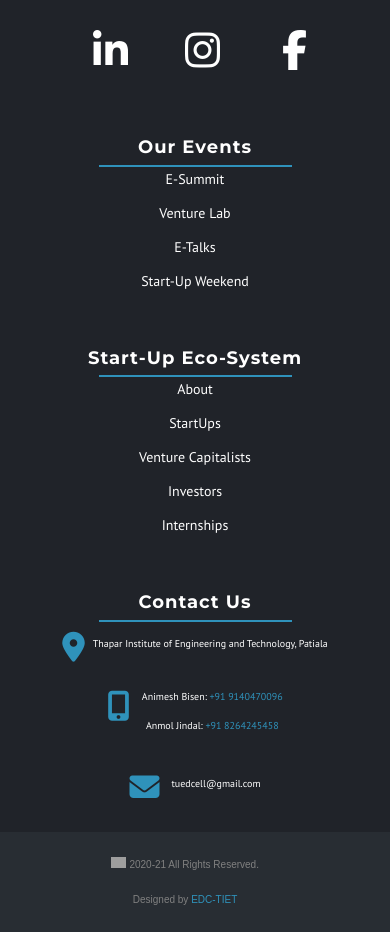
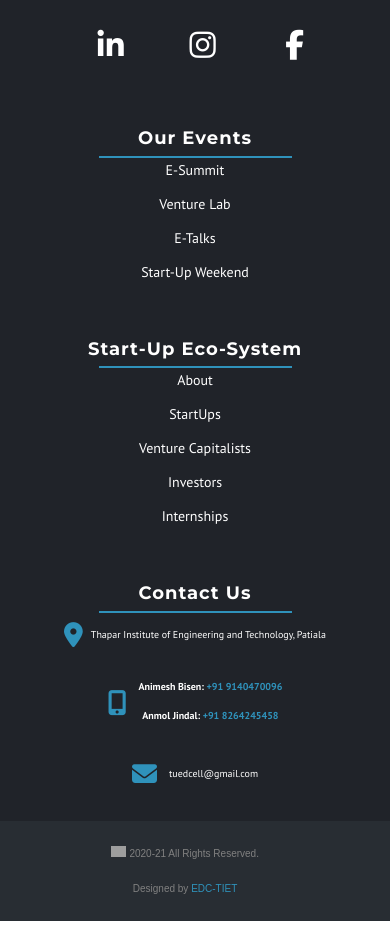
Before and after one commit to nerfgrv/EDC-Website-2020, a Django app: template event/templates/event/etalks.html in a window 390 px wide. Shown: the part 2857-3789 px from the top of the page. Run offline with Django 3.2, Linux system fonts and the light colour scheme; the template is opened without the code that fills it, so the values that code supplies are empty; some libraries are stand-ins or nearby versions; grey boxes are pictures that could not be loaded.

Commit message:
Footer recheck

```diff
--- a/home/templates/home/base.html
+++ b/home/templates/home/base.html
@@ -757,6 +757,7 @@
     		#linkedin_footer, #facebook_footer, #instagram_footer{
     			width: 40px;
     			height: auto;
+    			font-size: 30px !important;
     		}
     		#footer_list li{
     			font-size: 12px;
@@ -778,7 +779,7 @@
     			margin-left: 200px;
     		}
     		#favimg{
-    			font-size: 25px;
+    			font-size: 30px !important;
     		}
     		#copyright_footer{
     			margin-left: 180px;
@@ -814,7 +815,7 @@
     			font-size: 10px !important;
     		}
     		#favimg{
-    			font-size: 20px;
+    			font-size: 25px !important;
     		}
             #hr_footer{
                 width: 193px;
@@ -1645,11 +1646,11 @@
                                             <div class="contact" id="lower_contact">
                                                 <div class="col1">
                                                     <!-- <img src="{% static 'home/images/bluecall.png' %}" height="35px" width="35px" id="favimg"> -->
-                                                    <i class="fa fa-mobile" id="favimg" style="color: #2f92bb; font-size: 30px;"></i>
+                                                    <i class="fa fa-mobile" id="favimg" style="color: #2f92bb; font-size: 30px; margin-top: 10px;"></i>
                                                 </div>
                                                 <div class="col2" style="margin-left: 12px; margin-top: -6px;">
-                                                    <p style="color: white; font-family: PT Sans;">Animesh Bisen: <a href="tel:9140470096">+91 9140470096</a></p>
-                                                    <p style="color: white; font-family: PT Sans; margin-top: -5px;">Anmol Jindal: <a href="tel:8264245458">+91 8264245458</a></p>
+                                                    <p style="color: white; font-family: PT Sans; font-weight: bold;">Animesh Bisen: <a href="tel:9140470096">+91 9140470096</a></p>
+                                                    <p style="color: white; font-family: PT Sans; margin-top: -5px; font-weight: bold;">Anmol Jindal: <a href="tel:8264245458">+91 8264245458</a></p>
                                                 </div>
                                             </div>
                                         </li>
```
